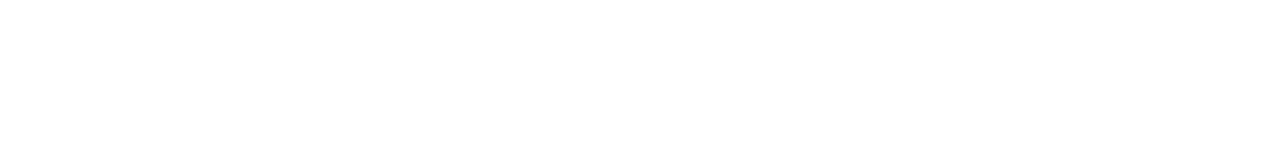
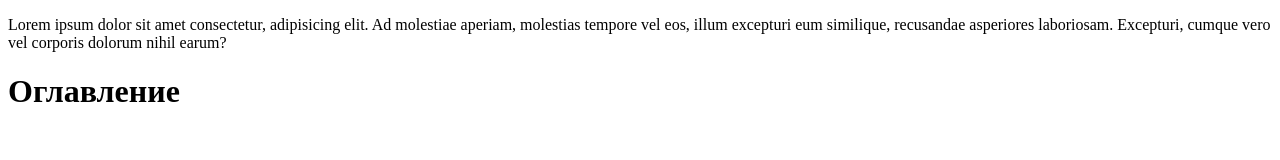
Before and after one commit to gromovyna/lesson_3_homework, a plain HTML site: page index.html in a window 1280 px wide. Drawn offline with Linux system fonts and the light colour scheme.

Commit message:
add new file about html

```diff
--- a/index.html
+++ b/index.html
@@ -7,6 +7,13 @@
     <title>Document</title>
 </head>
 <body>
-
+    <p>
+        Lorem ipsum dolor sit amet consectetur, adipisicing elit.
+         Ad molestiae aperiam, molestias tempore vel eos, illum excepturi eum similique, recusandae asperiores laboriosam. Excepturi,
+        cumque vero vel corporis dolorum nihil earum?
+    </p>
+    <h1>
+        Оглавление
+    </h1>
 </body>
 </html>
```
Also changed, not shown: pages/about.html (added, +12 -0 lines).
